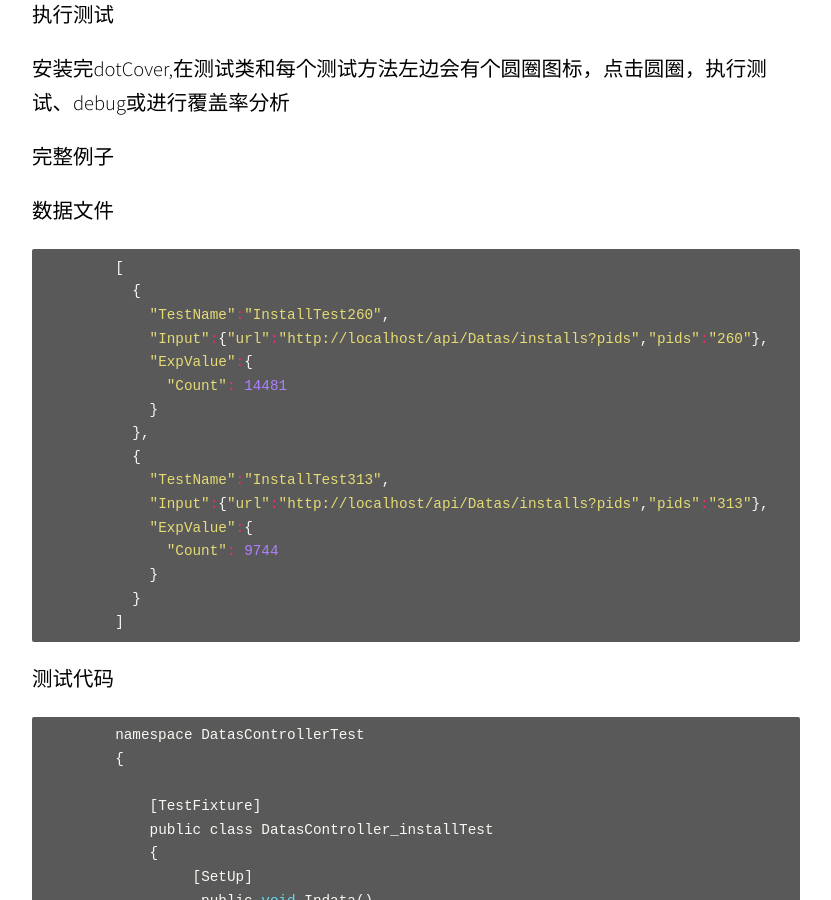
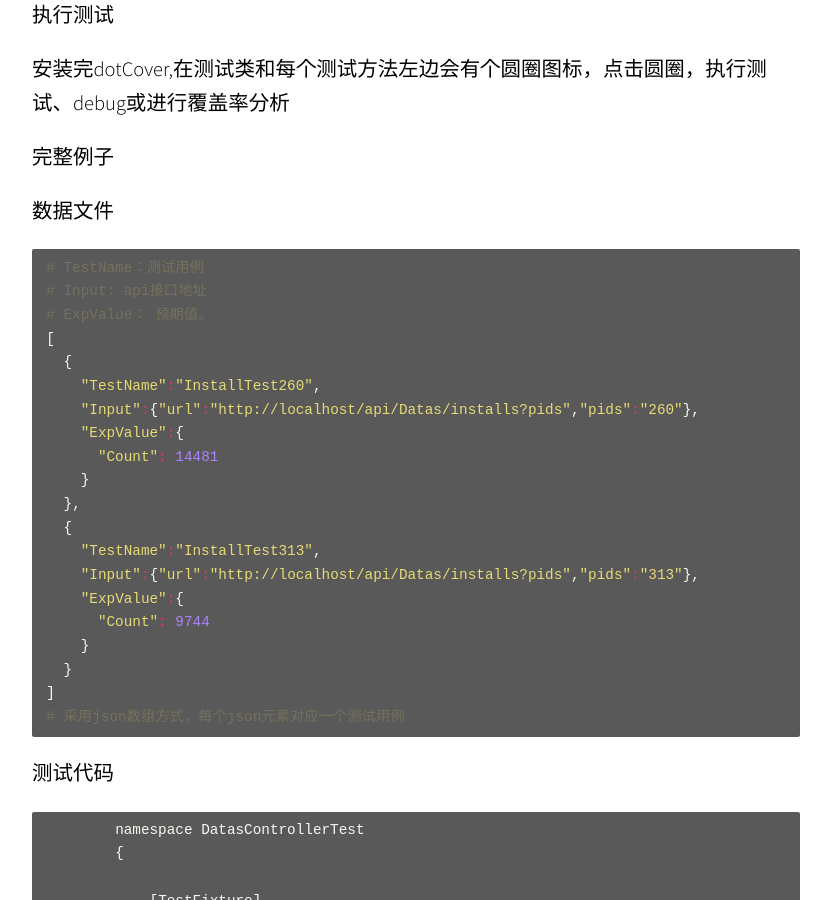
Before and after one commit to astrisk/astrisk.github.io, a Jekyll site: the page built from _posts/2017-04-21-webapi-testframework.md, in a window 1280 px wide and 900 px high, scrolled down 2657 px. Shown: the whole window, without its empty margins (224-1055 px from the left). Built offline with Jekyll 4.4.1, drawn with Linux system fonts in a browser that asks for light colours; some web fonts are replaced.

Commit message:
补充备注

```diff
--- a/_posts/2017-04-21-webapi-testframework.md
+++ b/_posts/2017-04-21-webapi-testframework.md
@@ -68,22 +68,26 @@ categories: INTEGRATIONTEST
 
 {% highlight c %}
 
-	[
-	  {
-	    "TestName":"InstallTest260",
-	    "Input":{"url":"http://localhost/api/Datas/installs?pids","pids":"260"},
-	    "ExpValue":{
-	      "Count": 14481
-	    }
-	  },
-	  {
-	    "TestName":"InstallTest313",
-	    "Input":{"url":"http://localhost/api/Datas/installs?pids","pids":"313"},
-	    "ExpValue":{
-	      "Count": 9744
-	    }
-	  }
-	]
+# TestName：测试用例
+# Input: api接口地址
+# ExpValue： 预期值。
+[
+  {
+    "TestName":"InstallTest260",
+    "Input":{"url":"http://localhost/api/Datas/installs?pids","pids":"260"},
+    "ExpValue":{
+      "Count": 14481
+    }
+  },
+  {
+    "TestName":"InstallTest313",
+    "Input":{"url":"http://localhost/api/Datas/installs?pids","pids":"313"},
+    "ExpValue":{
+      "Count": 9744
+    }
+  }
+]
+# 采用json数组方式，每个json元素对应一个测试用例
 
 {% endhighlight %}
 
```
